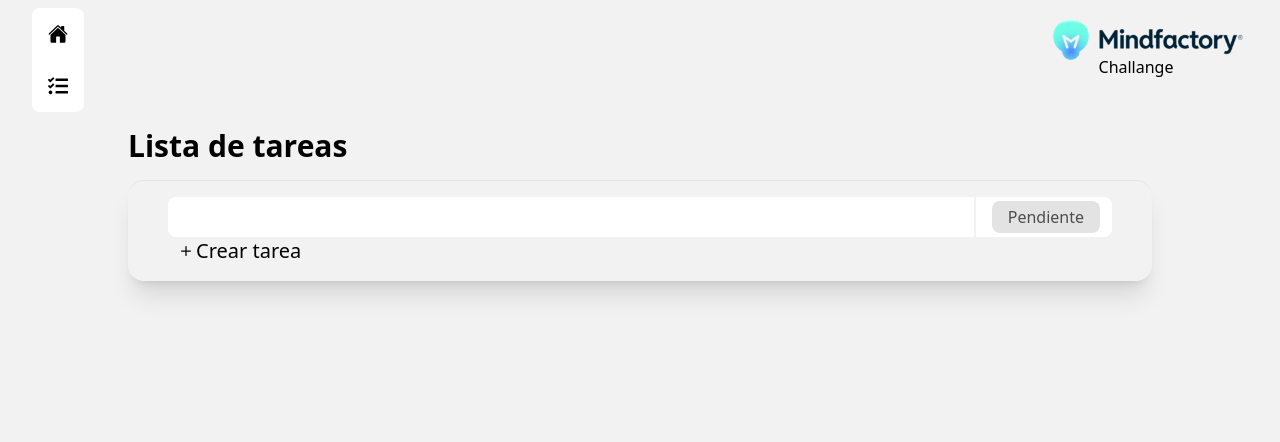
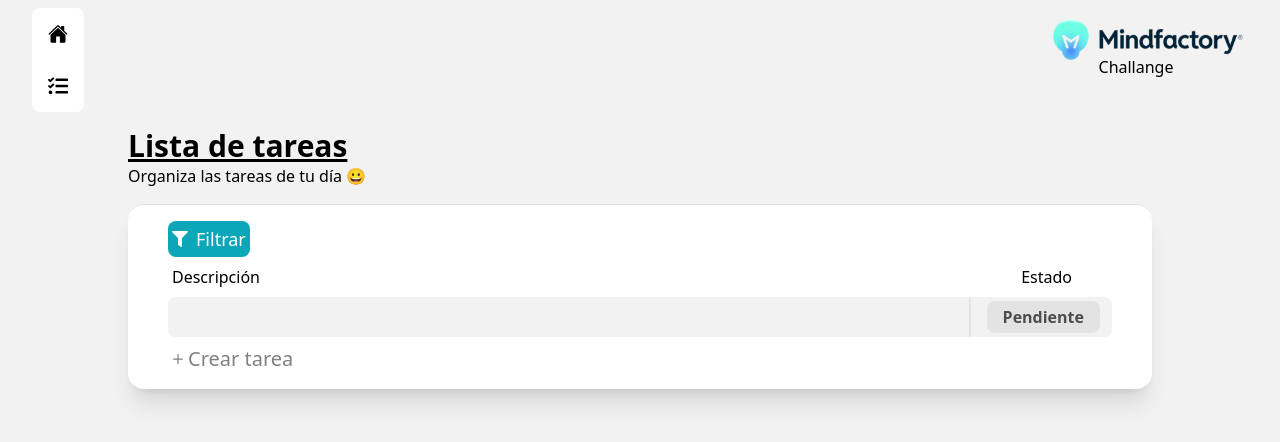
Before and after one commit to SvenAndreas/mindtest, a Next.js app: page / in a window 1280 px wide. Both pictures are taken after a click on the button "Crear tarea". Shown: the top 442 px of the page. Built offline with nearby package versions, Linux system fonts and the light colour scheme.

Commit message:
FEAT: Add To do list functionality without persisting in localstorage, Add new components in Todo for UI

```diff
--- /dev/null
+++ b/src/app/Todo/components/FilterButton.tsx
@@ -0,0 +1,18 @@
+import React, { memo } from "react";
+import { FaFilter } from "react-icons/fa";
+import FilterLabel from "./FilterLabel";
+import { TaskStatus } from "../types/TaskType";
+
+function FilterButton({setFilter}:{setFilter:(filter:TaskStatus)=>void}) {
+
+  return (
+    <div className="flex cursor-pointer  group bg-primary-d  rounded-lg p-1 text-text-l hover:bg-primary-l hover:text-primary-d duration-300 items-center w-fit gap-2  relative">
+      <FaFilter />
+      <p className="font-medium text-lg">Filtrar</p>
+      <FilterLabel onClick={()=>setFilter(TaskStatus.PENDING)} label="Pendiente" textAditionalClass="relative bg-secondary-l font-semibold text-secondary-d left-[20px]" />
+      <FilterLabel onClick={()=>setFilter(TaskStatus.COMPLETED)} label="Finalizada" containerAdditionalClass="left-[228px]"  textAditionalClass="relative bg-acent-l text-acent-d font-semibold -left-[48px]"/>
+    </div>
+  );
+}
+
+export default memo(FilterButton)
--- /dev/null
+++ b/src/app/Todo/components/FilterLabel.tsx
@@ -0,0 +1,28 @@
+import { memo } from "react";
+
+function FilterLabel({
+  label,
+  containerAdditionalClass,
+  textAditionalClass,
+  onClick,
+}: {
+  containerAdditionalClass?: string;
+  label: string;
+  textAditionalClass?: string;
+  onClick: () => void;
+}) {
+  return (
+    <div
+      className={`absolute w-fit text-sm left-9 top-1/2 -translate-y-1/2  ${containerAdditionalClass}`}
+    >
+      <p
+        onClick={onClick}
+        className={` hidden group-hover:block transition-all text-center sm:-translate-x-3 sm:group-hover:translate-x-0 w-24 sm:mx-12 px-2 rounded-lg py-1 ${textAditionalClass}`}
+      >
+        {label}
+      </p>
+    </div>
+  );
+}
+
+export default memo(FilterLabel);
--- a/src/app/Todo/components/Task.tsx
+++ b/src/app/Todo/components/Task.tsx
@@ -1,27 +1,82 @@
-'use client';
-import { useState } from "react";
+"use client";
+import { ChangeEvent, memo, useState, KeyboardEvent } from "react";
+import { ITaskProps, TaskStatus } from "../types/TaskType";
+import { MdDelete } from "react-icons/md";
 
-function Task() {
-    const [isDone, setIsDone] = useState(false);
-    const [isStatusOpen,setIsStatusOpen] = useState(false);
-    const handleChangeStatus = () => {
-        setIsStatusOpen(!isStatusOpen);
-        setIsDone(!isDone);
+function Task({
+  status,
+  description,
+  inputRef,
+  onBlur,
+  onKeyPress,
+  onDescriptionChange,
+  onChangeStatus,
+  onDeleteTask,
+  id,
+}: ITaskProps) {
+  const [isStatusOpen, setIsStatusOpen] = useState(false);
+
+  const handleInputChange = (e: ChangeEvent<HTMLInputElement>) => {
+    onDescriptionChange(e.target.value);
+  };
+  const handleKeyPress = (event: KeyboardEvent<HTMLInputElement>) => {
+    onKeyPress(event);
+    if (event.key === "Enter") {
+      const target = event.target as HTMLInputElement;
+      target.blur();
     }
+  };
   return (
-    <div className="bg-bg-primary rounded-lg flex justify-between">
+    <div className="bg-bg group rounded-lg relative flex justify-between">
+      <div
+        onClick={() => onDeleteTask(id)}
+        className="p-1 invisible duration-100 opacity-50 cursor-pointer group-hover:visible group-hover:opacity-100 bg-primary-l rounded-full absolute -left-[34px] top-[6px]  "
+      >
+        <MdDelete className="text-2xl text-primary" />
+      </div>
       <div className="p-2 w-full">
-        <input className="w-full focus:outline-none"></input>
+        <input
+          ref={inputRef}
+          onChange={handleInputChange}
+          value={description}
+          onKeyDown={handleKeyPress}
+          onBlur={onBlur}
+          className="w-full bg-bg focus:outline-none rounded-lg px-2"
+        />
       </div>
       <div className="flex items-center relative">
-        <div className="w-[2px] mr-4 h-full bg-bg" />
-        <button onClick={() => setIsStatusOpen(!isStatusOpen)} className="bg-secondary-l px-4 mr-3 text-secondary-d py-1 rounded-lg">Pendiente</button>
+        <div className="w-[2px] mr-4 h-full bg-secondary-l" />
+        <button
+          onClick={() => setIsStatusOpen(!isStatusOpen)}
+          className={` ${
+            status === TaskStatus.COMPLETED
+              ? "bg-acent-l text-acent-d"
+              : "bg-secondary-l text-secondary-d"
+          }  px-4 mr-3 font-semibold py-1 rounded-lg`}
+        >
+          {status}
+        </button>
         {isStatusOpen && (
-          <div className="bg-bg-primary top-0 absolute px-4 flex flex-col gap-2 text-secondary-d py-2 shadow-md rounded-lg">
+          <div className="bg-bg-primary top-0 absolute px-4 flex flex-col gap-2 text-secondary-d py-2 shadow-md rounded-lg z-10">
             {/* <p className="font-semibold">Estado</p> */}
-            <button onClick={handleChangeStatus} className="bg-secondary-l px-4 text-secondary-d py-1 rounded-lg">Pendiente</button>
-            <button onClick={handleChangeStatus} className="bg-acent-l px-4 text-acent-d py-1 rounded-lg">Listo</button>
-
+            <button
+              onClick={() => {
+                onChangeStatus(TaskStatus.PENDING);
+                setIsStatusOpen(!isStatusOpen);
+              }}
+              className="bg-secondary-l px-4 text-secondary-d py-1 rounded-lg"
+            >
+              {TaskStatus.PENDING}
+            </button>
+            <button
+              onClick={() => {
+                onChangeStatus(TaskStatus.COMPLETED);
+                setIsStatusOpen(!isStatusOpen);
+              }}
+              className="bg-acent-l px-4 text-acent-d py-1 rounded-lg"
+            >
+              {TaskStatus.COMPLETED}
+            </button>
           </div>
         )}
       </div>
@@ -29,4 +84,4 @@ function Task() {
   );
 }
 
-export default Task;
+export default memo(Task);
--- a/src/app/Todo/components/TaskList.tsx
+++ b/src/app/Todo/components/TaskList.tsx
@@ -1,18 +1,156 @@
-import React from "react";
+"use client";
+import { useEffect, useRef, useState, KeyboardEvent, useCallback } from "react";
 import Task from "./Task";
 import { IoIosAdd } from "react-icons/io";
+import { ITask, TaskStatus } from "../types/TaskType";
+import FilterButton from "./FilterButton";
+import { randomId } from "../utils/RandomId";
 
 function TaskList() {
+  const [tasks, setTasks] = useState<ITask[]>([]);
+  const [filteredTasks, setFilteredTasks] = useState<ITask[]>([]);
+  const [isAddingTask, setIsAddingTask] = useState(false);
+  const [filter, setFilter] = useState<null | TaskStatus>(null);
+  const inputRef = useRef<HTMLInputElement>(null);
+
+  const handleAddTask = () => {
+    setIsAddingTask(true);
+    setTasks((prevTasks) => {
+      let id = randomId();
+      while (prevTasks.some((task) => task.id === id)) {
+        id = randomId();
+      }
+      return [
+        ...prevTasks,
+        { description: "", status: TaskStatus.PENDING, id },
+      ];
+    });
+  };
+
+  useEffect(() => {
+    if (isAddingTask && inputRef.current) {
+      inputRef.current.focus();
+    }
+  }, [isAddingTask]);
+
+  const handleDeleteTask = useCallback((id: number) => {
+    setTasks((prevTasks) => prevTasks.filter((task) => task.id !== id));
+  }, []);
+
+  const onBlur = useCallback(() => {
+    setIsAddingTask(false);
+  }, []);
+
+  const onKeyPress = useCallback((event: KeyboardEvent<HTMLInputElement>) => {
+    if (event.key === "Enter") {
+      setIsAddingTask(false);
+      if (inputRef.current) inputRef.current.blur();
+    }
+  }, []);
+
+  const handleChangeDescription = useCallback((id: number, newDescription: string) => {
+    setTasks((prevTasks) =>
+      prevTasks.map((task) =>
+        task.id === id ? { ...task, description: newDescription } : task
+      )
+    );
+  }, []);
+
+  const handleChangeStatus = useCallback((id: number, newStatus: TaskStatus) => {
+    setTasks((prevTasks) =>
+      prevTasks.map((task) =>
+        task.id === id ? { ...task, status: newStatus } : task
+      )
+    );
+  }, []);
+
+  const handleSetFilter = useCallback((filter: TaskStatus | null) => {
+    setFilter(filter);
+  }, []);
+
+  useEffect(() => {
+    console.log(tasks);
+    if (filter !== null) {
+      const filteredTasks = tasks.filter((e) => filter === e.status);
+      setFilteredTasks(filteredTasks);
+    }
+  }, [filter,filteredTasks]);
+
   return (
-    <article className="rounded-2xl px-10 py-4 border-t-[1px] border-secondary-l shadow-xl">
-      <ul>
-        <Task />
+    <article className="rounded-2xl bg-bg-primary px-2  sm:px-10 py-4 border-t-[1px] border-secondary-l shadow-xl">
+      {tasks.length !== 0 && (
+        <>
+          <FilterButton setFilter={handleSetFilter} />
+          {filter !== null && (
+            <div>
+              <button
+                onClick={() => setFilter(null)}
+                className={` mt-2 mb-2 p-1 shadow-md rounded-md flex items-center gap-1 ${
+                  filter === TaskStatus.COMPLETED && "bg-acent-l text-acent-d"
+                }  ${
+                  filter === TaskStatus.PENDING &&
+                  "bg-secondary-l text-secondary-d"
+                }`}
+              >
+                <p className="bg-bg-primary text-text-d rounded-full px-2">x</p>
+                {filter}
+              </button>
+            </div>
+          )}
+          <div className="flex justify-between mb-2 mt-2">
+            <p className="ml-1 font-medium">Descripción</p>
+            <p className="mr-10 font-medium">Estado</p>
+          </div>
+        </>
+      )}
+      <ul className="flex flex-col gap-4">
+        {filter !== null && filteredTasks.length !== 0 &&
+          filteredTasks.map((e, i) => (
+            <Task
+              id={e.id}
+              onDescriptionChange={(newDescription) =>
+                handleChangeDescription(e.id, newDescription)
+              }
+              onChangeStatus={(status) => handleChangeStatus(e.id, status)}
+              inputRef={inputRef}
+              onBlur={onBlur}
+              onKeyPress={onKeyPress}
+              key={e.id}
+              description={e.description}
+              status={e.status}
+              onDeleteTask={handleDeleteTask}
+            />
+          ))}
+        {filter === null && tasks.length !== 0 &&
+          tasks.map((e, i) => {
+            return (
+              <Task
+                id={e.id}
+                onDescriptionChange={(newDescription) =>
+                  handleChangeDescription(e.id, newDescription)
+                }
+                onChangeStatus={(status) => handleChangeStatus(e.id, status)}
+                inputRef={inputRef}
+                onBlur={onBlur}
+                onKeyPress={onKeyPress}
+                key={e.id}
+                description={e.description}
+                status={e.status}
+                onDeleteTask={handleDeleteTask}
+              />
+            );
+          })}
       </ul>
-      <div className="px-2">
-        <button className="text-xl flex items-center font-extralight">
-          <IoIosAdd className="text-xl " />
-          Crear tarea
-        </button>
+      <div>
+        {filter === null && (
+          <button
+            onClick={handleAddTask}
+            className="text-xl flex items-center mt-2 text-secondary font-extralight hover:text-secondary-d duration-100"
+          >
+            <IoIosAdd />
+            Crear tarea
+          </button>
+        )}
       </div>
     </article>
   );
--- a/src/app/Todo/screens/TodoScreen.tsx
+++ b/src/app/Todo/screens/TodoScreen.tsx
@@ -2,8 +2,9 @@ import TaskList from "../components/TaskList";
 
 function TodoScreen() {
   return (
-    <section className="p-32">
-      <h1 className="text-3xl font-bold mb-4">Lista de tareas</h1>
+    <section className="py-32 px-1 sm:p-32">
+      <h1 className="text-3xl font-bold underline">Lista de tareas</h1>
+      <h2 className="mb-4">Organiza las tareas de tu día 😀</h2>
       <TaskList />
     </section>
   );
--- /dev/null
+++ b/src/app/Todo/types/TaskType.ts
@@ -0,0 +1,19 @@
+import { Dispatch, KeyboardEvent, RefObject, SetStateAction } from "react";
+export enum TaskStatus {
+  COMPLETED = "Finalizada",
+  PENDING = "Pendiente",
+}
+export interface ITask {
+  description: string;
+  status: TaskStatus;
+  id: number;
+}
+
+export interface ITaskProps extends ITask {
+  inputRef: RefObject<HTMLInputElement>;
+  onBlur: () => void;
+  onKeyPress: (event: KeyboardEvent<HTMLInputElement>) => void;
+  onDescriptionChange: (newDescription: string) => void;
+  onChangeStatus: (newStatus: TaskStatus) => void;
+  onDeleteTask: (index: number) => void;
+}
--- /dev/null
+++ b/src/app/Todo/utils/RandomId.ts
@@ -0,0 +1,3 @@
+export function randomId() {
+    return Math.floor(Math.random() * 1000 +1);
+}
```
